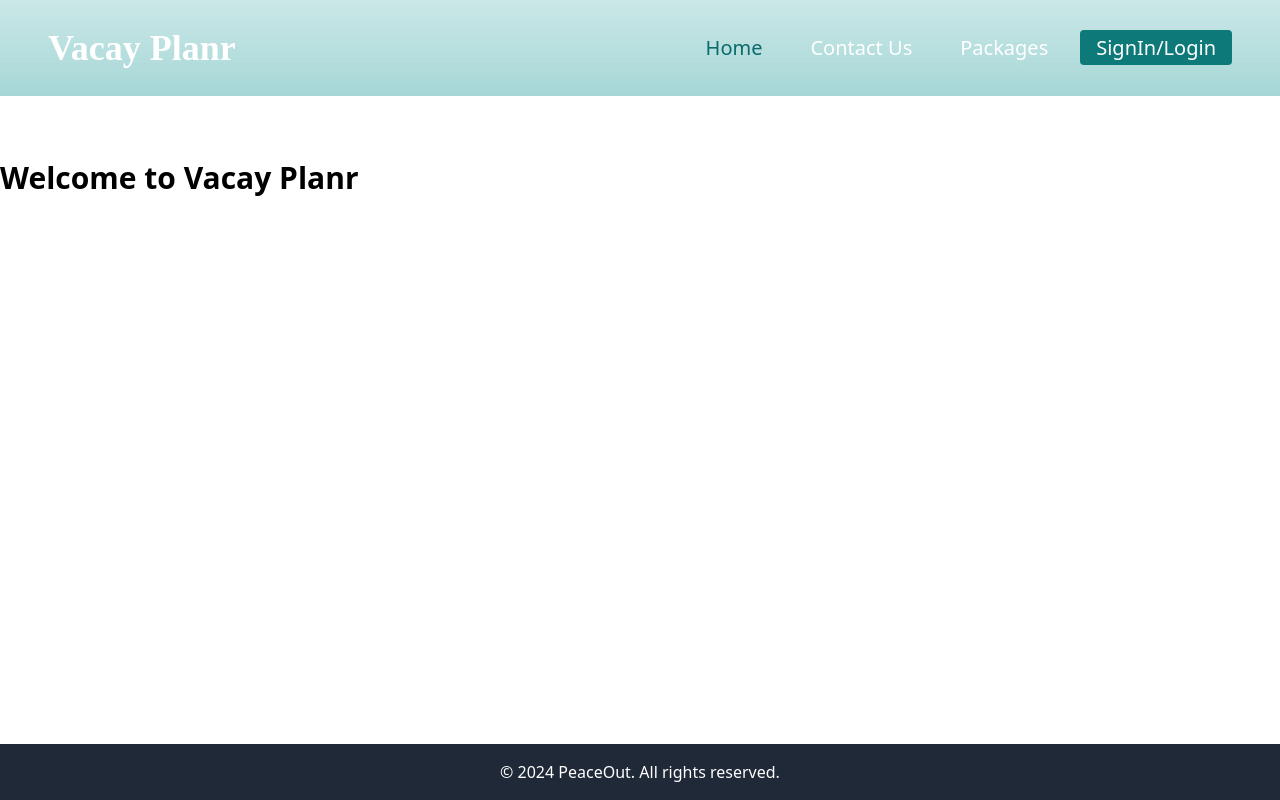
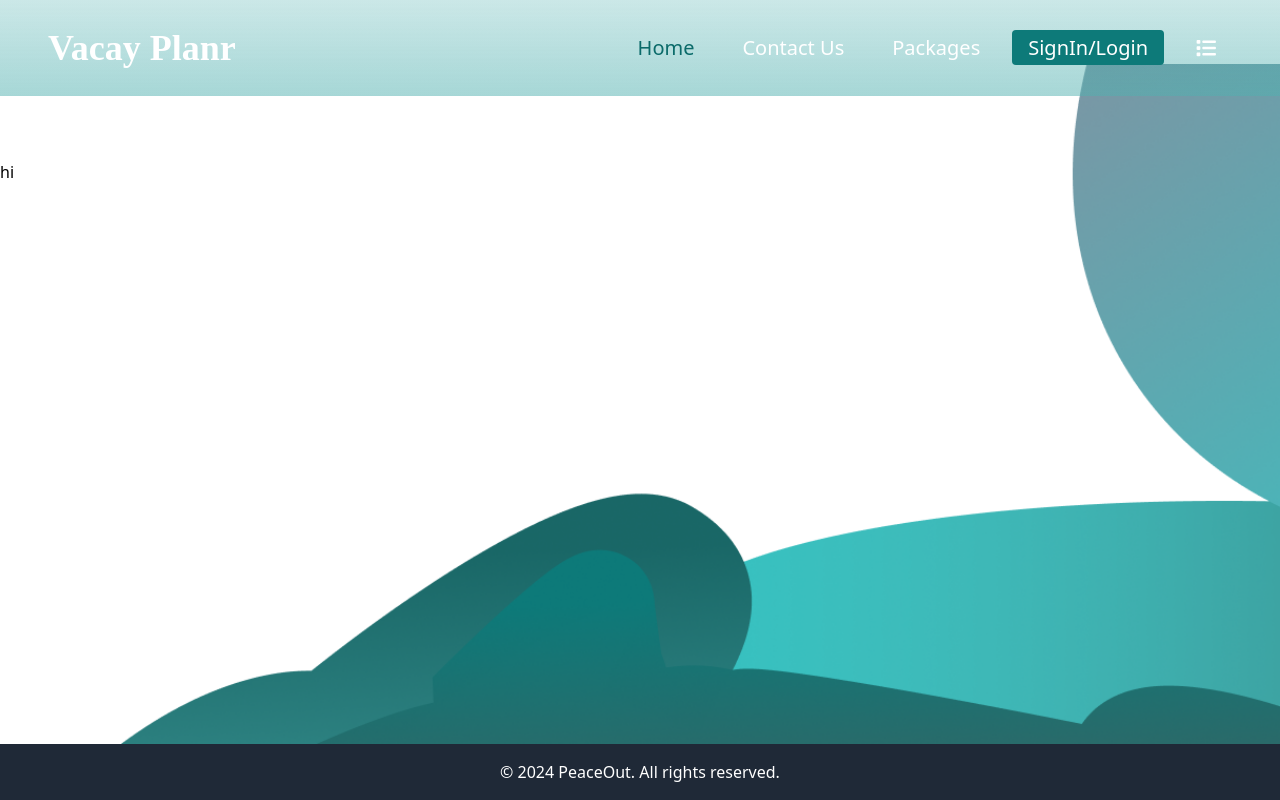
Before and after one commit to SionaDcosta/VacationPlanner, a React (Vite) app in the folder client/: page / in a window 1280 px wide. Built offline with nearby package versions, Linux system fonts and the light colour scheme; a web font is replaced by a local one.

Commit message:
Lil done

```diff
--- a/client/src/components/Navbar.jsx
+++ b/client/src/components/Navbar.jsx
@@ -1,16 +1,38 @@
-import React from 'react';
+import React, { useState } from 'react';
+import { Link } from 'react-router-dom';
+import { FontAwesomeIcon } from '@fortawesome/react-fontawesome';
+import { faList } from '@fortawesome/free-solid-svg-icons';
 
 const Navbar = () => {
+  const [dropdownOpen, setDropdownOpen] = useState(false);
+
+  const toggleDropdown = () => {
+    setDropdownOpen(!dropdownOpen);
+  };
+
   return (
     <nav className="bg-gradient-custom p-12 flex justify-between items-center fixed w-full top-0 h-20 z-10">
       <div className="text-white text-4xl font-bold font-playwrite-au-vic">Vacay Planr</div>
       <div className="space-x-4 text-xl">
-        {/* baac54 */}
-        <a href="/" className="text-[#0b6b6a] px-4 py-2 transition duration-300 hover:text-[#868c8c]">Home</a>
-        <a href="/contact" className="text-white px-4 py-2 transition duration-300 hover:text-[#84c2c1]">Contact Us</a>
-        <a href="/packages" className="text-white px-4 py-2 transition duration-300 hover:text-[#428281]">Packages</a>
-        <a href="/login" className="text-white px-4 py-1 bg-[#0D7A79] rounded hover:bg-[#868c8c] transition">SignIn/Login</a>
-        {/* <a href="/login" className="text-white px-4 py-2 transition duration-300 hover:text-[#0b6b6a]">SignIn/Login</a> */}
+        <Link to="/" className="text-[#0b6b6a] px-4 py-2 transition duration-300 hover:text-[#868c8c]">Home</Link>
+        <Link to="/contact" className="text-white px-4 py-2 transition duration-300 hover:text-[#84c2c1]">Contact Us</Link>
+        <Link to="/packages" className="text-white px-4 py-2 transition duration-300 hover:text-[#428281]">Packages</Link>
+        <Link to="/login" className="text-white px-4 py-1 bg-[#0D7A79] rounded hover:bg-[#868c8c] transition">SignIn/Login</Link>
+
+        <button onClick={toggleDropdown} className="text-white px-4">
+          <FontAwesomeIcon icon={faList} className="text-xl" />
+        </button>
+        {dropdownOpen && (
+          <div className="absolute top-full right-0 mt-2 w-40 bg-white rounded shadow-lg">
+            <ul>
+              <li className="py-2 px-4 hover:bg-gray-200 cursor-pointer">Item 1</li>
+              <li className="py-2 px-4 hover:bg-gray-200 cursor-pointer">Item 2</li>
+              <li className="py-2 px-4 hover:bg-gray-200 cursor-pointer">Item 3</li>
+              <li className="py-2 px-4 hover:bg-gray-200 cursor-pointer">Item 4</li>
+              <li className="py-2 px-4 hover:bg-gray-200 cursor-pointer">Item 5</li>
+            </ul>
+          </div>
+        )}
       </div>
     </nav>
   );
--- a/client/src/screens/home/Home.jsx
+++ b/client/src/screens/home/Home.jsx
@@ -1,36 +1,16 @@
-// import React from 'react'
-// import Frame2 from '../../assets/Frame 2.png'
-// import Navbar from '../../components/Navbar'
-
-// const Home = () => {
-//   return (
-//     <div
-
-//       style={{
-//         backgroundImage: `url(${Frame2})`,
-//         backgroundSize: 'cover',
-//         backgroundPosition: 'center',
-//         minHeight: '100vh', // Ensure full viewport height
-//         display: 'flex',
-//         alignItems: 'center',
-//         justifyContent: 'center',
-//         flexDirection: 'column',
-//         width: '100vw',
-//     }}>
-
-//     </div>
-//   )
-// }
-
-// export default Home
-
 import React from 'react';
-
+import Frame2 from '../../assets/Frame 2.png'
 const Home = () => {
   return (
-    <div className="pt-24 pb-16"> {/* Add padding to account for fixed navbar and footer */}
-      <h1 className="text-3xl font-bold">Welcome to Vacay Planr</h1>
-      {/* Additional content for your Home page */}
+    <div className="pt-24"
+    style={{
+      backgroundImage: `url(${Frame2})`,
+      width: '100vw',
+      height: '100vh',
+      backgroundSize: 'cover',
+      backgroundRepeat: 'no-repeat',
+    }}> {/* Add padding to account for fixed navbar and footer */}
+      hi
     </div>
   );
 };
```
Also changed, not shown: client/src/assets/unsplash1.png (added).
